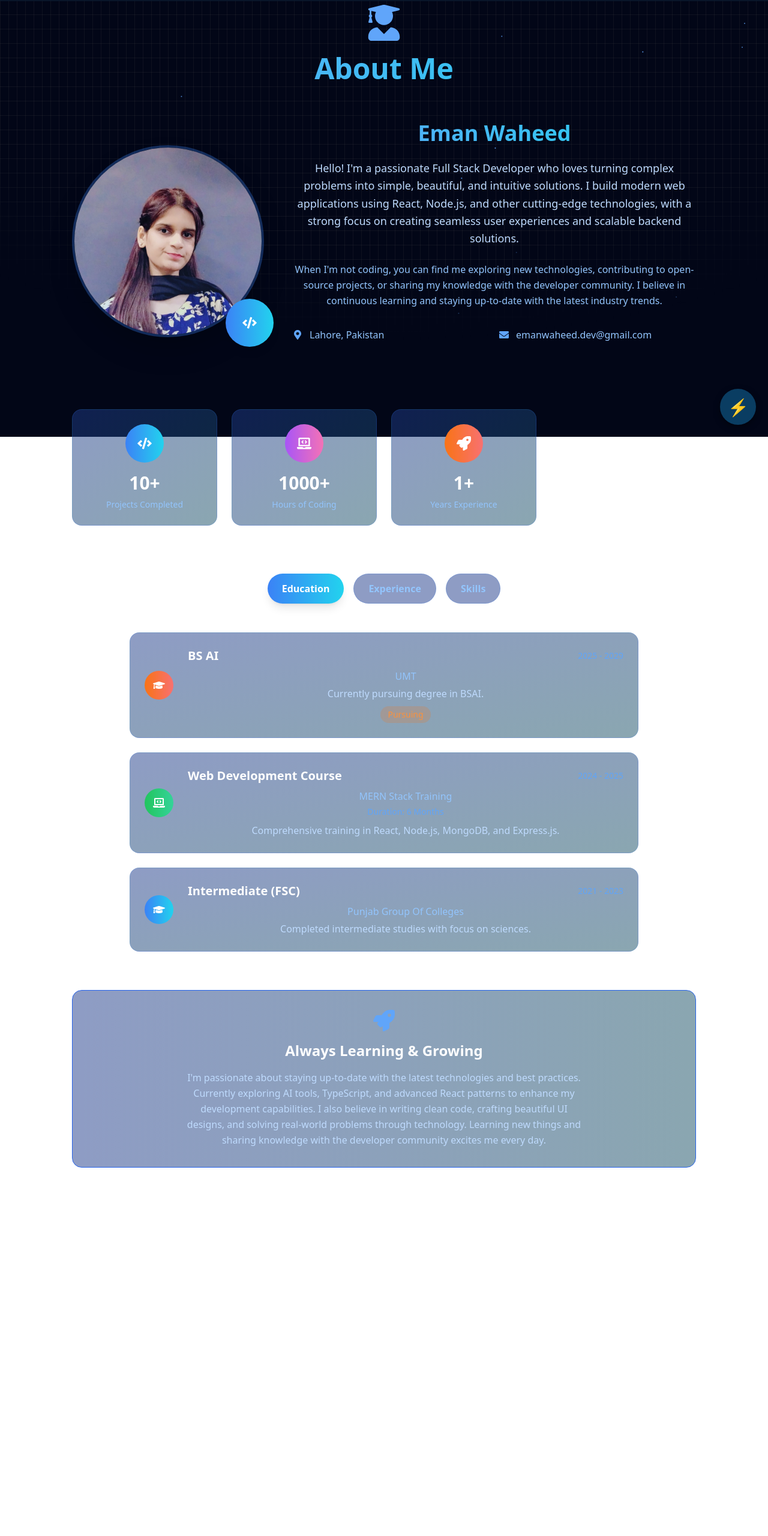
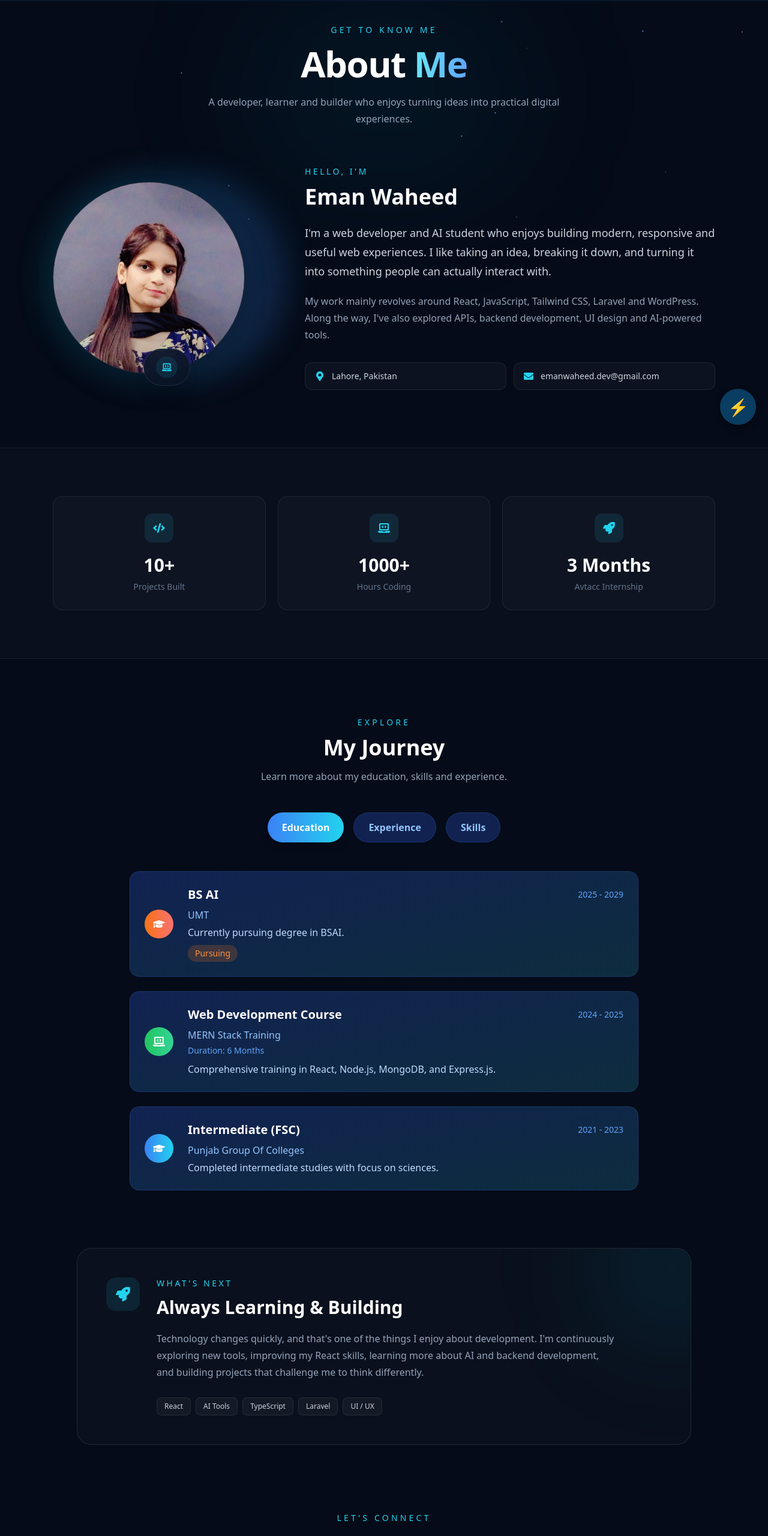
Before and after one commit to eman-projectspace/react-portfolio, a React (Create React App) app: page /about in a window 1280 px wide. Shown: the part 72-2632 px from the top of the page at 60% size. Before the commit the page ends 2098 px from the top, so only its background shows below. Built offline with nearby package versions, Linux system fonts and the light colour scheme.

Commit message:
updated about page

```diff
--- a/src/pages/About.js
+++ b/src/pages/About.js
@@ -1,211 +1,380 @@
+import React from 'react';
 import { motion } from 'framer-motion';
 import {
-  FaLaptopCode, FaUserGraduate,
-  FaRocket, FaCode,
-  FaMapMarkerAlt, FaEnvelope
+  FaLaptopCode,
+  FaRocket,
+  FaCode,
+  FaMapMarkerAlt,
+  FaEnvelope,
+  FaArrowRight,
 } from 'react-icons/fa';
+
 import SmallDots from '../components/SmallDots';
 import TabNavigation from '../subpages/TabNavigation';
-//FaUsers
+
 const About = () => {
-
-
   const stats = [
-    { icon: FaCode, number: '10+', label: 'Projects Completed', color: 'from-blue-500 to-cyan-400' },
-    // { icon: FaUsers, number: '5+', label: 'Happy Clients', color: 'from-green-500 to-emerald-400' },
-    { icon: FaLaptopCode, number: '1000+', label: 'Hours of Coding', color: 'from-purple-500 to-pink-400' },
-    { icon: FaRocket, number: '1+', label: 'Years Experience', color: 'from-orange-500 to-red-400' },
+    {
+      icon: FaCode,
+      number: '10+',
+      label: 'Projects Built',
+    },
+    {
+      icon: FaLaptopCode,
+      number: '1000+',
+      label: 'Hours Coding',
+    },
+    {
+      icon: FaRocket,
+      number: '3 Months',
+      label: 'Avtacc Internship',
+    },
   ];
 
+  return (
+    <main className="min-h-screen bg-[#050b18] text-white overflow-x-hidden">
 
-
-  return (
-    <section className="min-h-screen text-white flex flex-col items-center justify-center  text-center overflow-x-hidden px-6 py-20">
-
-      {/* Animated Background */}
+      {/* Background */}
       <SmallDots />
 
-      <div className="relative z-10 max-w-7xl mx-auto">
-        {/* Header */}
+      {/* ================= HEADER ================= */}
+      <section className="relative pt-28 pb-16 px-6">
+
+        <div className="absolute top-20 left-1/2 -translate-x-1/2 w-[450px] h-[300px] bg-cyan-500/[0.07] blur-[120px] rounded-full pointer-events-none" />
+
         <motion.div
-          className="text-center mb-16"
-          initial={{ opacity: 0, y: 30 }}
+          className="relative max-w-6xl mx-auto text-center"
+          initial={{ opacity: 0, y: 25 }}
+          animate={{ opacity: 1, y: 0 }}
+          transition={{ duration: 0.7 }}
+        >
+          <p className="text-sm uppercase tracking-[0.3em] text-cyan-400 mb-4">
+            Get to know me
+          </p>
+
+          <h1 className="text-4xl sm:text-5xl md:text-6xl font-bold tracking-tight">
+            About{' '}
+            <span className="bg-gradient-to-r from-cyan-300 to-blue-400 bg-clip-text text-transparent">
+              Me
+            </span>
+          </h1>
+
+          <p className="max-w-2xl mx-auto mt-5 text-slate-400 leading-7">
+            A developer, learner and builder who enjoys turning ideas into
+            practical digital experiences.
+          </p>
+        </motion.div>
+      </section>
+
+      {/* ================= PROFILE ================= */}
+      <section className="relative max-w-6xl mx-auto px-6 pb-24">
+
+        <motion.div
+          className="grid lg:grid-cols-[380px_1fr] gap-10 items-center"
+          initial={{ opacity: 0, y: 35 }}
           whileInView={{ opacity: 1, y: 0 }}
           transition={{ duration: 0.8 }}
           viewport={{ once: true }}
         >
+
+          {/* Profile image */}
           <motion.div
-            className="inline-block mb-4"
-            whileHover={{ scale: 1.1, rotate: 5 }}
-            transition={{ type: "spring", stiffness: 300 }}
+            className="relative mx-auto lg:mx-0"
+            whileHover={{ y: -5 }}
+            transition={{ type: 'spring', stiffness: 250 }}
           >
-            <FaUserGraduate className="text-6xl text-blue-400 mx-auto" />
-          </motion.div>
-          <h1 className="text-5xl font-bold bg-gradient-to-r from-blue-400 to-cyan-400 bg-clip-text text-transparent mb-4">
-            About Me
-          </h1>
-        </motion.div>
 
-        {/* Profile Section */}
-        <motion.div
-          className="flex flex-col lg:flex-row items-center gap-12 mb-20"
-          initial={{ opacity: 0, y: 40 }}
-          whileInView={{ opacity: 1, y: 0 }}
-          transition={{ duration: 0.8 }}
-          viewport={{ once: true }}
-        >
-          {/* Profile Image */}
-          <motion.div
-            className="relative"
-            whileHover={{ scale: 1.05 }}
-            transition={{ type: "spring", stiffness: 300 }}
-          >
-            <div className="relative w-80 h-80 rounded-full overflow-hidden border-4 border-blue-500/30 shadow-2xl">
+            {/* Glow */}
+            <div className="absolute -inset-3 rounded-full bg-gradient-to-r from-cyan-500/20 to-blue-500/20 blur-xl" />
+
+            {/* Rounded Photo */}
+            <div className="relative w-72 h-72 sm:w-80 sm:h-80 overflow-hidden rounded-full border border-white/10 bg-[#0b1426] shadow-2xl">
+
               <img
                 src="/Eman.jpeg"
                 alt="Eman Waheed"
-                className="w-full h-full object-center object-cover"
+                className="w-full h-full object-cover"
               />
-              <div className="absolute inset-0 bg-gradient-to-t from-blue-500/20 to-transparent" />
+
+              {/* Subtle overlay */}
+              <div className="absolute inset-0 bg-gradient-to-t from-[#050b18]/30 via-transparent to-transparent" />
+
             </div>
-            <div className="absolute -bottom-4 -right-4 w-20 h-20 bg-gradient-to-r from-blue-500 to-cyan-400 rounded-full flex items-center justify-center shadow-lg">
-              <FaCode className="text-2xl text-white" />
+
+            {/* Internship Badge */}
+            <div className="absolute -bottom-5 left-1/2 -translate-x-1/2 flex items-center gap-3 whitespace-nowrap rounded-full border border-white/10 bg-[#0b1426]/90 backdrop-blur-md px-5 py-3 shadow-xl">
+
+              <div className="w-9 h-9 rounded-full bg-cyan-400/10 flex items-center justify-center">
+                <FaLaptopCode className="text-cyan-400" />
+              </div>
+
             </div>
+
           </motion.div>
 
-          {/* Profile Content */}
-          <div className="flex-1 max-w-2xl">
+          {/* Content */}
+          <div>
+
+            <motion.p
+              className="text-sm uppercase tracking-[0.25em] text-cyan-400 mb-3"
+              initial={{ opacity: 0, x: -20 }}
+              whileInView={{ opacity: 1, x: 0 }}
+              transition={{ duration: 0.6 }}
+              viewport={{ once: true }}
+            >
+              Hello, I'm
+            </motion.p>
+
             <motion.h2
-              className="text-4xl font-bold mb-6 bg-gradient-to-r from-blue-400 to-cyan-400 bg-clip-text text-transparent"
-              initial={{ opacity: 0, x: -30 }}
+              className="text-3xl sm:text-4xl font-bold mb-6"
+              initial={{ opacity: 0, x: -20 }}
               whileInView={{ opacity: 1, x: 0 }}
-              transition={{ delay: 0.2, duration: 0.8 }}
+              transition={{ delay: 0.1, duration: 0.6 }}
               viewport={{ once: true }}
             >
               Eman Waheed
             </motion.h2>
 
             <motion.p
-              className="text-lg text-blue-200 mb-6 leading-relaxed"
-              initial={{ opacity: 0, x: -30 }}
+              className="text-lg text-slate-300 leading-8 mb-5"
+              initial={{ opacity: 0, x: -20 }}
               whileInView={{ opacity: 1, x: 0 }}
-              transition={{ delay: 0.3, duration: 0.8 }}
+              transition={{ delay: 0.2, duration: 0.6 }}
+              viewport={{ once: true }}
+            >
+              I'm a web developer and AI student who enjoys building modern,
+              responsive and useful web experiences. I like taking an idea,
+              breaking it down, and turning it into something people can
+              actually interact with.
+            </motion.p>
+
+            <motion.p
+              className="text-slate-400 leading-7 mb-8"
+              initial={{ opacity: 0, x: -20 }}
+              whileInView={{ opacity: 1, x: 0 }}
+              transition={{ delay: 0.3, duration: 0.6 }}
+              viewport={{ once: true }}
+            >
+              My work mainly revolves around React, JavaScript, Tailwind CSS,
+              Laravel and WordPress. Along the way, I've also explored APIs,
+              backend development, UI design and AI-powered tools.
+            </motion.p>
+
+            {/* Contact information */}
+            <motion.div
+              className="grid sm:grid-cols-2 gap-3"
+              initial={{ opacity: 0, y: 15 }}
+              whileInView={{ opacity: 1, y: 0 }}
+              transition={{ delay: 0.4, duration: 0.6 }}
               viewport={{ once: true }}
             >
 
-              Hello! I'm a passionate Full Stack Developer who loves turning complex problems into simple, beautiful, and intuitive solutions.
-              I build modern web applications using React, Node.js, and other cutting-edge technologies, with a strong focus on creating seamless user experiences and scalable backend solutions.
+              <div className="flex items-center gap-3 rounded-xl border border-white/[0.08] bg-white/[0.03] px-4 py-3">
+                <FaMapMarkerAlt className="text-cyan-400" />
+                <span className="text-sm text-slate-300">
+                  Lahore, Pakistan
+                </span>
+              </div>
 
+              <a
+                href="mailto:emanwaheed.dev@gmail.com"
+                className="flex items-center gap-3 rounded-xl border border-white/[0.08] bg-white/[0.03] px-4 py-3 hover:border-cyan-400/30 transition"
+              >
+                <FaEnvelope className="text-cyan-400" />
+                <span className="text-sm text-slate-300 truncate">
+                  emanwaheed.dev@gmail.com
+                </span>
+              </a>
 
-            </motion.p>
-
-            <motion.p
-              className="text-blue-300 mb-8 leading-relaxed"
-              initial={{ opacity: 0, x: -30 }}
-              whileInView={{ opacity: 1, x: 0 }}
-              transition={{ delay: 0.4, duration: 0.8 }}
-              viewport={{ once: true }}
-            >
-              When I'm not coding, you can find me exploring new technologies, contributing to open-source projects, or sharing my knowledge with the developer community. I believe in continuous learning and staying up-to-date with the latest industry trends.
-            </motion.p>
-            {/* Contact Info */}
-            <motion.div
-              className="grid grid-cols-1 md:grid-cols-2 gap-4"
-              initial={{ opacity: 0, y: 20 }}
-              whileInView={{ opacity: 1, y: 0 }}
-              transition={{ delay: 0.5, duration: 0.8 }}
-              viewport={{ once: true }}
-            >
-              <div className="flex items-center space-x-3 text-blue-300">
-                <FaMapMarkerAlt className="text-blue-400" />
-                <span>Lahore, Pakistan</span>
-              </div>
-              <div className="flex items-center space-x-3 text-blue-300">
-                <FaEnvelope className="text-blue-400" />
-                <span>emanwaheed.dev@gmail.com</span>
-              </div>
-            </motion.div>
-
-            {/* Download CV Button */}
-            <motion.div
-              className="mt-8"
-              initial={{ opacity: 0, y: 20 }}
-              whileInView={{ opacity: 1, y: 0 }}
-              transition={{ delay: 0.6, duration: 0.8 }}
-              viewport={{ once: true }}
-            >
-              {/* <motion.a
-                href="/Eman-Waheed.Cv.pdf"
-                target="_blank"
-                rel="noopener noreferrer"
-                className="inline-flex items-center space-x-2 bg-gradient-to-r from-blue-500 to-cyan-400 text-white px-6 py-3 rounded-full font-semibold hover:from-cyan-400 hover:to-blue-500 transition-all duration-300 shadow-lg"
-                whileHover={{ scale: 1.05 }}
-                whileTap={{ scale: 0.95 }}
-              >
-                <FaDownload />
-                <span>Download CV</span>
-              </motion.a> */}
             </motion.div>
 
           </div>
+
+        </motion.div>
+      </section>
+
+      {/* ================= STATS ================= */}
+      <section className="border-y border-white/[0.06] bg-white/[0.015]">
+
+        <div className="max-w-6xl mx-auto px-6 py-20">
+
+          <motion.div
+            className="grid sm:grid-cols-3 gap-5"
+            initial={{ opacity: 0, y: 25 }}
+            whileInView={{ opacity: 1, y: 0 }}
+            transition={{ duration: 0.7 }}
+            viewport={{ once: true }}
+          >
+
+            {stats.map((stat, index) => {
+
+              const Icon = stat.icon;
+
+              return (
+                <motion.div
+                  key={stat.label}
+                  className="group rounded-2xl border border-white/[0.08] bg-white/[0.025] p-7 text-center hover:bg-white/[0.045] hover:border-cyan-400/25 transition-all duration-300"
+                  initial={{ opacity: 0, y: 20 }}
+                  whileInView={{ opacity: 1, y: 0 }}
+                  transition={{ delay: index * 0.1 }}
+                  viewport={{ once: true }}
+                  whileHover={{ y: -5 }}
+                >
+
+                  <div className="w-12 h-12 mx-auto mb-5 rounded-xl bg-cyan-400/10 flex items-center justify-center">
+                    <Icon className="text-xl text-cyan-400 group-hover:scale-110 transition-transform" />
+                  </div>
+
+                  <div className="text-3xl font-bold text-white">
+                    {stat.number}
+                  </div>
+
+                  <div className="mt-2 text-sm text-slate-500">
+                    {stat.label}
+                  </div>
+
+                </motion.div>
+              );
+            })}
+
+          </motion.div>
+
+        </div>
+      </section>
+
+      {/* ================= TAB NAVIGATION ================= */}
+      <section className="max-w-6xl mx-auto px-6 py-24">
+
+        <motion.div
+          initial={{ opacity: 0, y: 25 }}
+          whileInView={{ opacity: 1, y: 0 }}
+          transition={{ duration: 0.7 }}
+          viewport={{ once: true }}
+        >
+
+          <div className="text-center mb-12">
+
+            <p className="text-sm uppercase tracking-[0.3em] text-cyan-400 mb-3">
+              Explore
+            </p>
+
+            <h2 className="text-3xl sm:text-4xl font-bold">
+              My Journey
+            </h2>
+
+            <p className="mt-4 text-slate-400">
+              Learn more about my education, skills and experience.
+            </p>
+
+          </div>
+
+          <TabNavigation />
+
         </motion.div>
 
-        {/* Stats Section */}
+      </section>
+
+      {/* ================= LEARNING ================= */}
+      <section className="relative px-6 pb-28">
+
         <motion.div
-          className="grid grid-cols-2 md:grid-cols-4 gap-6 mb-20"
+          className="relative max-w-5xl mx-auto overflow-hidden rounded-3xl border border-white/10 bg-white/[0.025] backdrop-blur-sm p-8 sm:p-12"
           initial={{ opacity: 0, y: 30 }}
           whileInView={{ opacity: 1, y: 0 }}
           transition={{ duration: 0.8 }}
           viewport={{ once: true }}
         >
-          {stats.map((stat, index) => (
-            <motion.div
-              key={index}
-              className="text-center p-6 rounded-2xl bg-gradient-to-br from-blue-900/50 to-cyan-900/50 border border-blue-500/20 hover:border-blue-400/40 transition-all duration-300"
-              initial={{ opacity: 0, y: 20 }}
-              whileInView={{ opacity: 1, y: 0 }}
-              transition={{ delay: index * 0.1, duration: 0.6 }}
-              viewport={{ once: true }}
-              whileHover={{ scale: 1.05, y: -5 }}
-            >
-              <div className={`w-16 h-16 mx-auto mb-4 rounded-full bg-gradient-to-r ${stat.color} flex items-center justify-center`}>
-                <stat.icon className="text-2xl text-white" />
+
+          <div className="absolute -top-24 -right-24 w-64 h-64 bg-cyan-500/10 blur-[90px] rounded-full" />
+
+          <div className="relative flex flex-col md:flex-row items-start gap-7">
+
+            <div className="w-14 h-14 shrink-0 rounded-2xl bg-cyan-400/10 flex items-center justify-center">
+              <FaRocket className="text-2xl text-cyan-400" />
+            </div>
+
+            <div>
+
+              <p className="text-sm uppercase tracking-[0.25em] text-cyan-400 mb-3">
+                What's next
+              </p>
+
+              <h3 className="text-2xl sm:text-3xl font-bold mb-5">
+                Always Learning & Building
+              </h3>
+
+              <p className="text-slate-400 leading-7 max-w-3xl">
+                Technology changes quickly, and that's one of the things I
+                enjoy about development. I'm continuously exploring new tools,
+                improving my React skills, learning more about AI and backend
+                development, and building projects that challenge me to think
+                differently.
+              </p>
+
+              <div className="flex flex-wrap gap-2 mt-7">
+
+                {[
+                  'React',
+                  'AI Tools',
+                  'TypeScript',
+                  'Laravel',
+                  'UI / UX',
+                ].map((item) => (
+                  <span
+                    key={item}
+                    className="px-3 py-1.5 rounded-lg border border-white/[0.08] bg-white/[0.04] text-xs text-slate-300"
+                  >
+                    {item}
+                  </span>
+                ))}
+
               </div>
-              <div className="text-3xl font-bold text-white mb-2">{stat.number}</div>
-              <div className="text-blue-300 text-sm">{stat.label}</div>
-            </motion.div>
-          ))}
+
+            </div>
+
+          </div>
+
         </motion.div>
 
+      </section>
 
-        {/* TabNav */}
-        <TabNavigation />
-        {/* Extra */}
-        {/* Additional Info Section */}
+      {/* ================= CTA ================= */}
+      <section className="relative px-6 pb-28">
+
         <motion.div
-          className="mt-16 text-center"
-          initial={{ opacity: 0, y: 30 }}
+          className="max-w-5xl mx-auto text-center"
+          initial={{ opacity: 0, y: 25 }}
           whileInView={{ opacity: 1, y: 0 }}
-          transition={{ duration: 0.8 }}
+          transition={{ duration: 0.7 }}
           viewport={{ once: true }}
         >
-          <div className="bg-gradient-to-r from-blue-900/50 to-cyan-900/50 p-8 rounded-2xl border border-blue-600">
-            <FaRocket className="text-4xl text-blue-400 mx-auto mb-4" />
-            <h3 className="text-2xl font-bold text-white mb-4">
-              Always Learning & Growing
-            </h3>
-            <p className="text-blue-200 max-w-2xl mx-auto leading-relaxed">
-              I'm passionate about staying up-to-date with the latest technologies and best practices.
-              Currently exploring AI tools, TypeScript, and advanced React patterns to enhance my development capabilities.
-              I also believe in writing clean code, crafting beautiful UI designs, and solving real-world problems through technology.
-              Learning new things and sharing knowledge with the developer community excites me every day.
 
-            </p>
-          </div>
+          <p className="text-sm uppercase tracking-[0.3em] text-cyan-400 mb-4">
+            Let's connect
+          </p>
+
+          <h2 className="text-3xl sm:text-4xl font-bold">
+            Have an idea worth building?
+          </h2>
+
+          <p className="max-w-xl mx-auto mt-4 text-slate-400 leading-7">
+            I'm always interested in interesting projects, collaborations and
+            opportunities to learn something new.
+          </p>
+
+          <a
+            href="/contact"
+            className="inline-flex items-center gap-2 mt-7 px-7 py-3.5 rounded-xl bg-cyan-400 text-[#04101d] font-bold hover:bg-cyan-300 transition-all"
+          >
+            Get in touch
+            <FaArrowRight />
+          </a>
+
         </motion.div>
 
-      </div>
-    </section>
+      </section>
+
+    </main>
   );
 };
 
```
